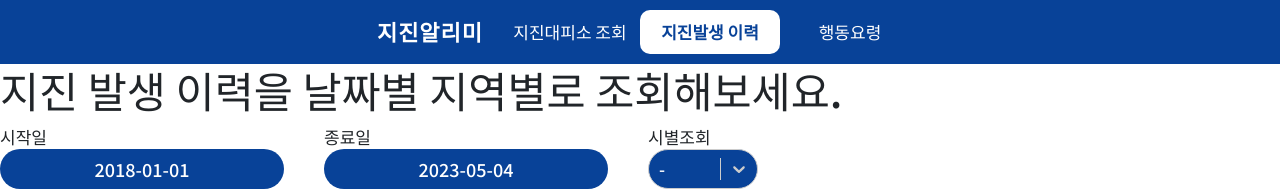
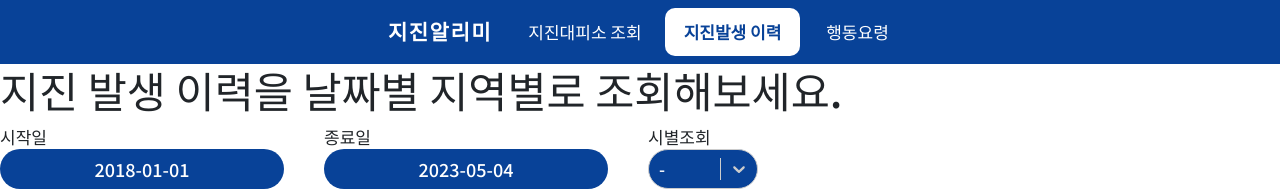
Before and after one commit to dgu-earthquake-alert/earthquake-alert, a React (Create React App) app in the folder earthquake-alert/: page /record in a window 1280 px wide. Shown: the top 191 px of the page. Built offline with nearby package versions, Linux system fonts and the light colour scheme; no server answers.

Commit message:
Style: Header 수정 및 button:focus outline 제거

```diff
--- a/earthquake-alert/src/components/Header.jsx
+++ b/earthquake-alert/src/components/Header.jsx
@@ -13,7 +13,7 @@ const Header = ({ isSidebarOpen, toggleHeader }) => {
 
   return (
     <nav className={`${styles.nav} ${isSidebarOpen ? styles.open : ""}`}>
-      <Link to="/" className={`${styles.nav_item} ${styles.nav_title} `}>
+      <Link to="/" className={styles.nav_title}>
         지진알리미
       </Link>
       <Link
--- a/earthquake-alert/src/styles/header.module.css
+++ b/earthquake-alert/src/styles/header.module.css
@@ -16,36 +16,63 @@
   float: right;
 }
 
-.nav_item {
+.nav_title {
   all: unset;
   flex-basis: 140px;
-  height: 70%;
+  height: 100%;
   display: flex;
   justify-content: center;
   align-items: center;
   flex-wrap: wrap;
   color: #fff;
+  font-weight: bold;
+  font-size: 21px;
+  letter-spacing: 1.5px;
+}
+
+.nav_title:hover {
+  color: #fff;
+  cursor: pointer;
+}
+
+.nav_item {
+  all: unset;
+  flex-basis: 135px;
+  height: 75%;
+  display: flex;
+  justify-content: space-around;
+  align-items: center;
+  flex-wrap: wrap;
+  border-radius: 10px;
+  color: #fff;
+  transition: all 0.1s ease-in-out;
+  margin: 0 5px;
+}
+
+.nav_item:nth-child(2) {
+  flex-basis: 140px;
+}
+
+.nav_item:last-child {
+  flex-basis: 95px;
 }
 
 .nav_item:hover {
   color: #fff;
+  background-color: #052c65;
+  border-radius: 10px;
   cursor: pointer;
 }
 
 .nav_item_select {
-  /* padding: 2px 5px; */
   font-weight: bold;
-  border-radius: 10px;
   color: #084298;
   background-color: #fff;
+  border-radius: 10px;
+  cursor: pointer;
 }
 
 .nav_item_select:hover {
   color: #084298;
+  background-color: #fff;
 }
-
-.nav_title {
-  font-weight: bold;
-  font-size: 22px;
-  letter-spacing: 1px;
-}
--- a/earthquake-alert/src/styles/home/home.module.css
+++ b/earthquake-alert/src/styles/home/home.module.css
@@ -35,6 +35,11 @@
   cursor: pointer;
 }
 
+.map_select_button:focus {
+  border: none;
+  outline: none;
+}
+
 /* GoogleMap.jsx */
 .google_map_container {
   display: flex;
```
